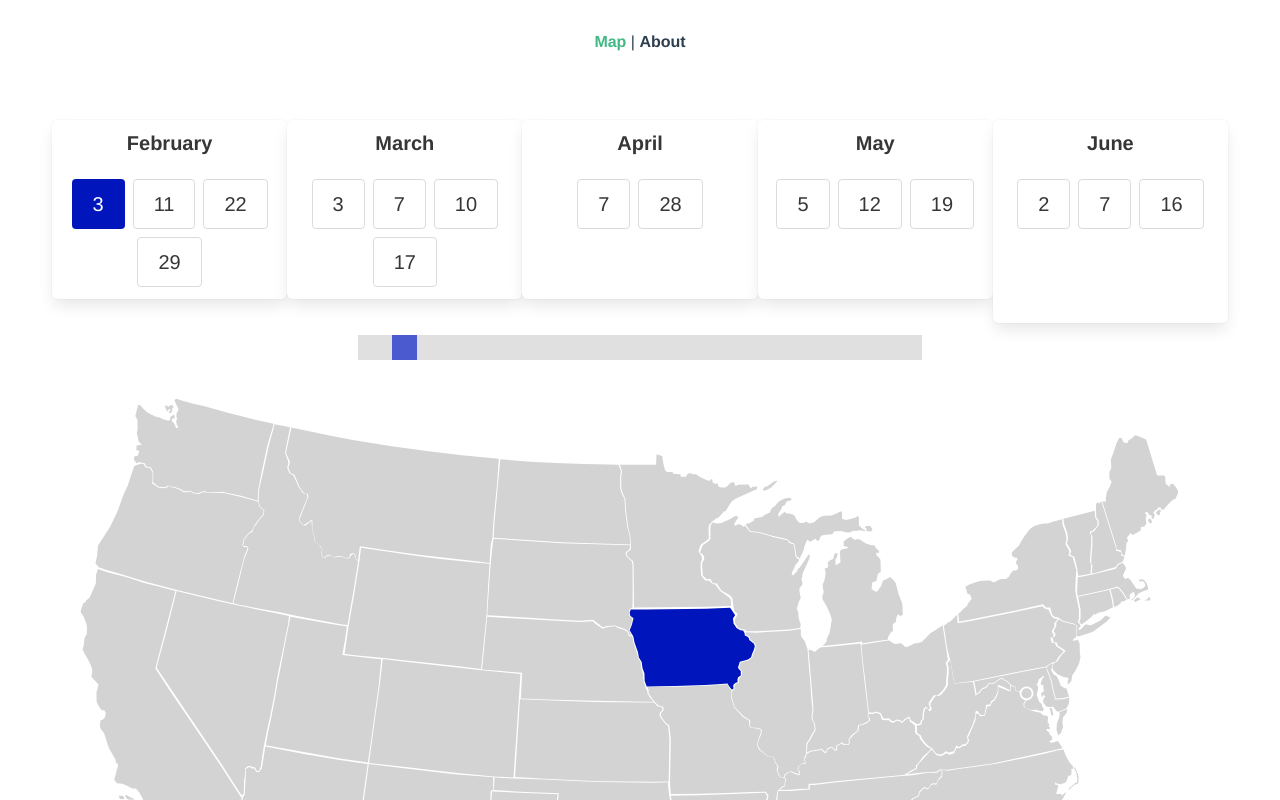
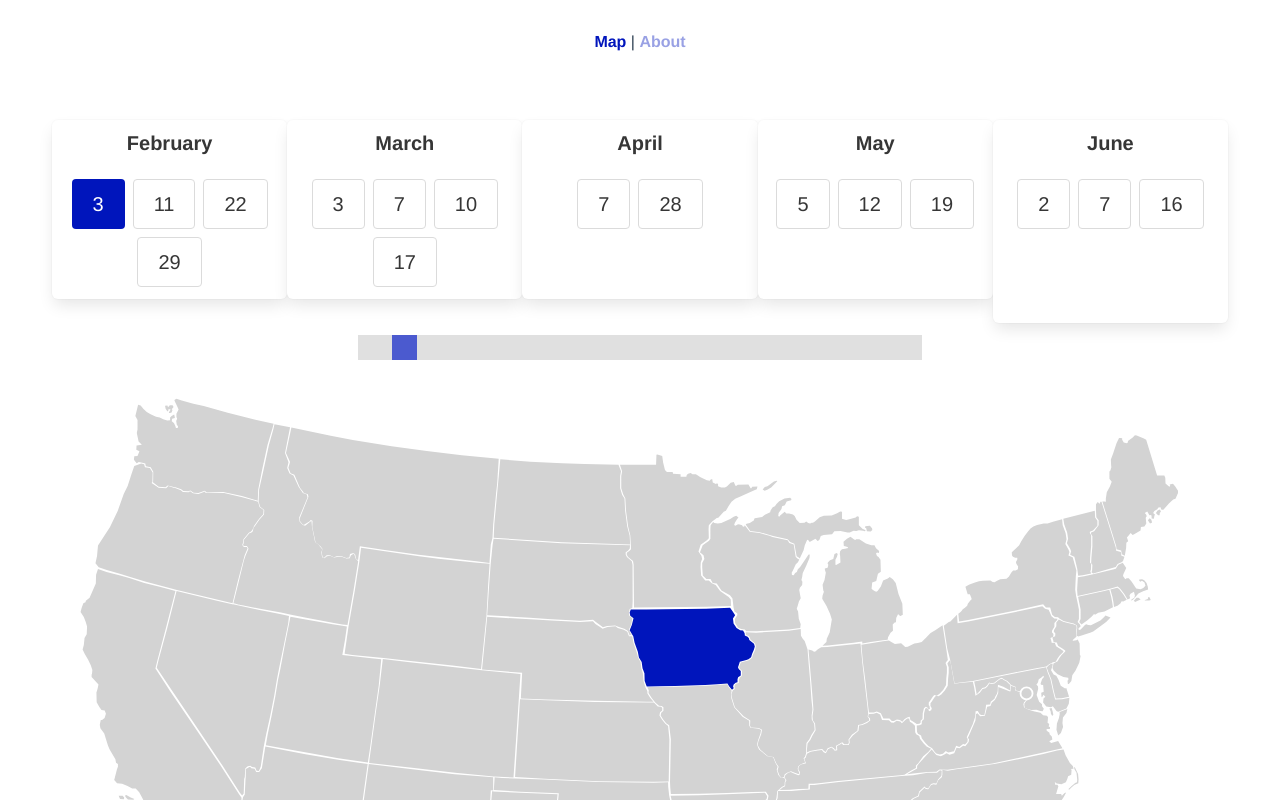
Before and after one commit to toslund/2020_democratic_primary, a Vue app: page / in a window 1280 px wide. Shown: the top 800 px of the page. Built offline with nearby package versions, Linux system fonts and the light colour scheme.

Commit message:
add about page

```diff
--- a/src/App.vue
+++ b/src/App.vue
@@ -20,9 +20,9 @@
   padding: 30px;
   a {
     font-weight: bold;
-    color: #2c3e50;
+    color: #99a1e4;
     &.router-link-exact-active {
-      color: #42b983;
+      color: #0015BC;
     }
   }
 }
--- a/src/views/About.vue
+++ b/src/views/About.vue
@@ -1,18 +1,17 @@
 <template>
   <div class="home">
-    <img alt="Vue logo" src="../assets/logo.png">
-    <HelloWorld msg="Welcome to Your Vue.js App"/>
+    This is a tool to explore the 2020 Democratic Presidential Primary. It's a work in progress, but feel free to check it out on <a href="https://github.com/toslund/2020_democratic_primary">github</a>.
   </div>
 </template>
 
 <script>
 // @ is an alias to /src
-import HelloWorld from '@/components/HelloWorld.vue'
+// import HelloWorld from '@/components/HelloWorld.vue'
 
 export default {
   name: 'about',
   components: {
-    HelloWorld
+    // HelloWorld
   }
 }
 </script>
```
